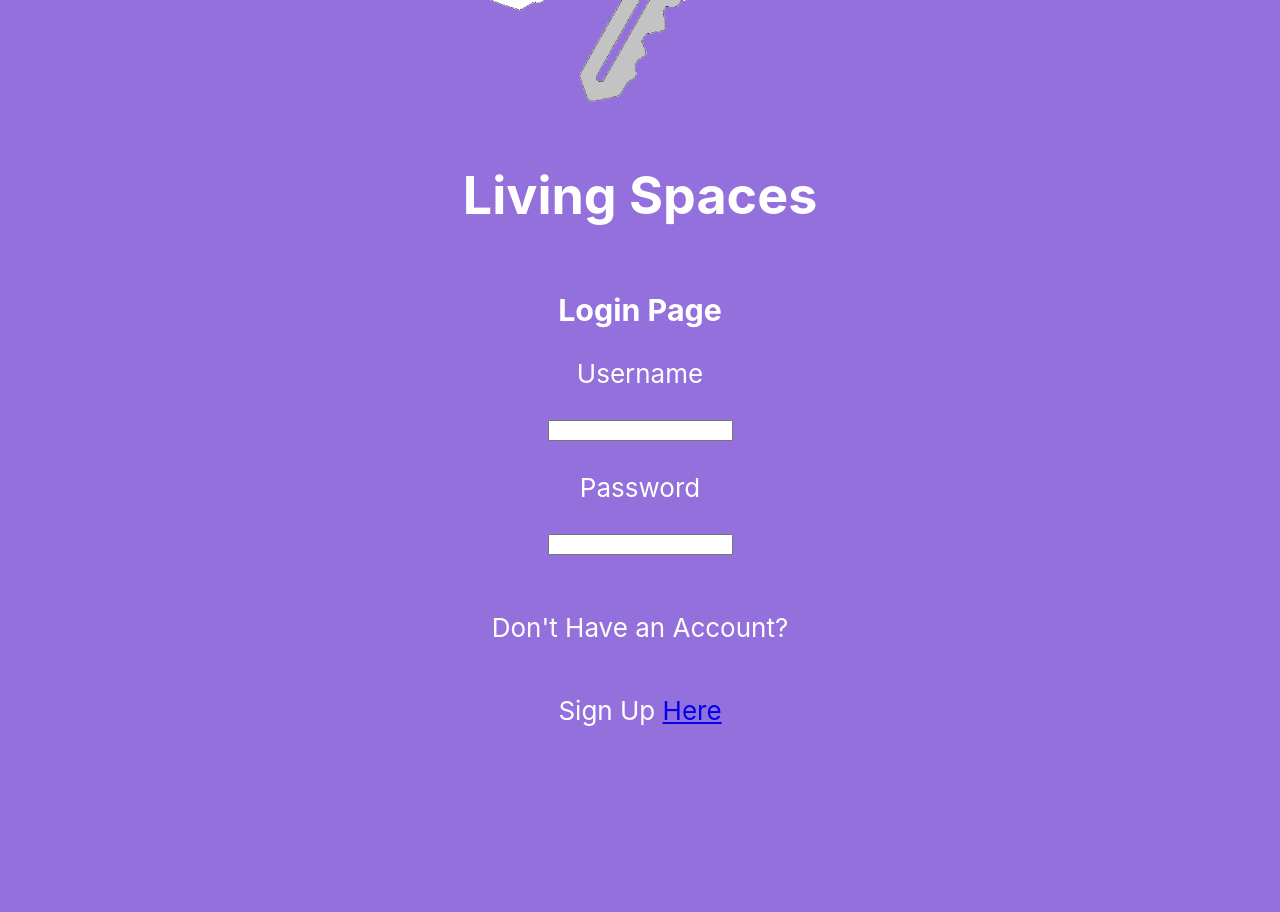
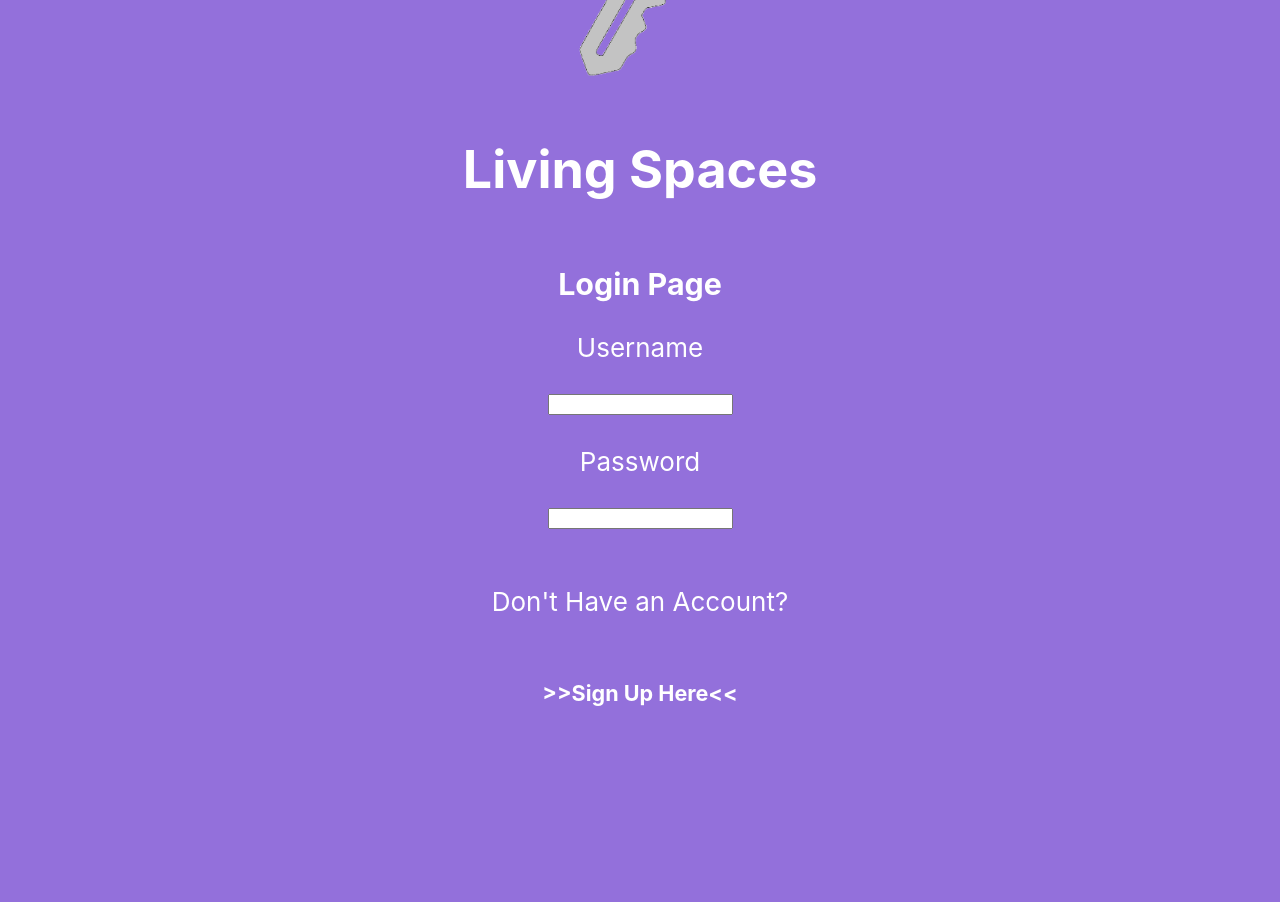
Before and after one commit to Jhegerton/COSC484Project, a React (Create React App) app in the folder Javascript/react/484project/: page /login in a window 1280 px wide. Shown: the part 320-1232 px from the top of the page. Built offline with nearby package versions, Linux system fonts and the light colour scheme.

Commit message:
Changed links on pages and hid scrollbars.

```diff
--- a/Javascript/react/484project/src/Apartments.js
+++ b/Javascript/react/484project/src/Apartments.js
@@ -26,7 +26,7 @@ export default function Apartments(){
                         <li> <a href= './ConfirmRoommateQuiz'>Roommate Quiz</a></li>
                         <li> <a href={'./Apartments'}> Available Apartments </a></li>
                         <li><Link to={""} onClick={() =>{setOnCampus(!isOnCampus)}}><img src={logo} id='logo' alt='keys_logo' className ="image1"/></Link></li>
-                        <li><h4>Click Me!</h4></li>
+                        <li><h4>&lt;&lt;--Click Me!</h4></li>
                     </ul>
                 </div>
                 <div className={"Sites"}>
--- a/Javascript/react/484project/src/Login.js
+++ b/Javascript/react/484project/src/Login.js
@@ -1,4 +1,5 @@
 import React from 'react';
+import {Link} from 'react-router-dom';
 import logo from "./images/keys.png";
 import './Site.css';
 import Helmet from 'react-helmet';
@@ -34,10 +35,8 @@ export default function Login(){
                         <input type={'text'} id={'username'} name ={'username'} required/><br/>
                         <label htmlFor={'password'}>Password</label><br/>
                         <input type={'password'} id={'password'} name ={'password'} required/><br/>
-
-
             <p>Don't Have an Account?</p>
-            <p>Sign Up <a href = {'./SignUp'}>Here</a></p>
+            <Link to={'../signup'} id={'sign-up-link'}><h5>&gt;&gt;Sign Up Here&lt;&lt;</h5></Link>
             </body>
             <footer className={"Footer"}>
 
--- a/Javascript/react/484project/src/SignUp.js
+++ b/Javascript/react/484project/src/SignUp.js
@@ -2,6 +2,7 @@ import React from 'react';
 import logo from "./images/keys.png";
 import './Site.css';
 import Helmet from 'react-helmet';
+import {Link} from "react-router-dom";
 
 export default function SignUp(){
     return(
@@ -41,7 +42,7 @@ export default function SignUp(){
             <input type={'text'} id={'username'} name={'username'} required/><br/>
                 <input type={'submit'} value = 'Sign Up'/><br/>
             </form>
-            <a href={'./Login'}>Back</a>
+            <Link to={'../Login'} id={'back-to-login'}><h5>&gt;&gt;Back&lt;&lt;</h5></Link>
             </body>
             <footer className={"Footer"}>
 
--- a/Javascript/react/484project/src/Site.css
+++ b/Javascript/react/484project/src/Site.css
@@ -1,7 +1,7 @@
-*{
+* ::-webkit-scrollbar{
   overflow-x: hidden;
+  display: none;
 }
-
 .Home {
   text-align: center;
 }
@@ -88,6 +88,15 @@ p{
   min-height: 20vh;
   color: white;
 }
+
+#sign-up-link{
+  text-decoration: none;
+  color: white;
+}
+#back-to-login{
+  text-decoration: none;
+  color: white;
+}
 .Links {
   display: flex;
   flex-direction: column;
@@ -127,18 +136,21 @@ li a {
 .Home-link {
   color: #61dafb;
 }
+.ApartmentsWebsite{
+  overflow-y: hidden;
 
+}
 .ApartmentsWebsite .Sites{
   width: 100%;
-  height: 90%;
+  height: 100%;
 }
 .ApartmentsWebsite .image1 {
   width: 75px;
   height:75px;
 }
 .ApartmentsWebsite .links {
-
   height: 130px;
+  overflow-y: hidden;
 }
 
 #site{
```
